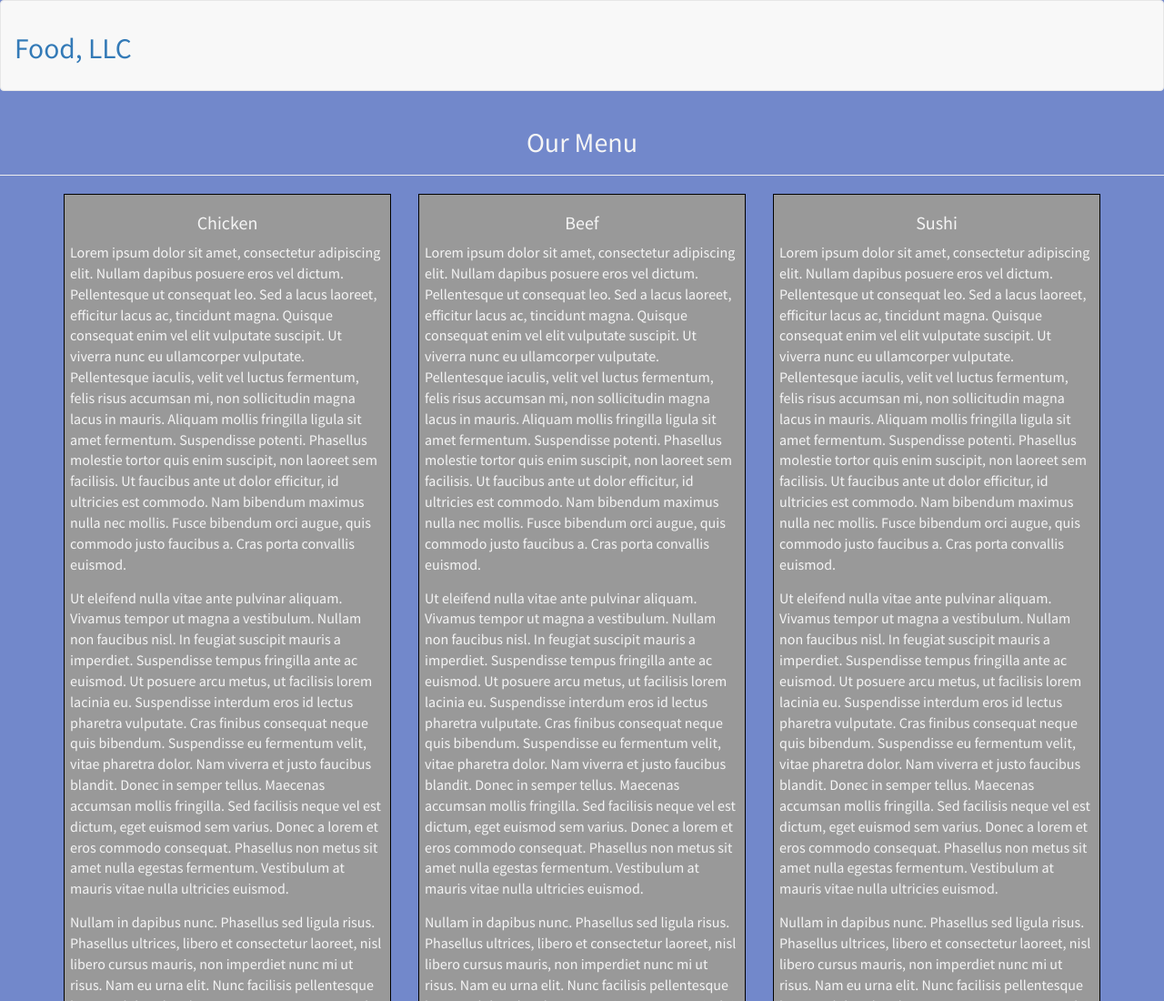
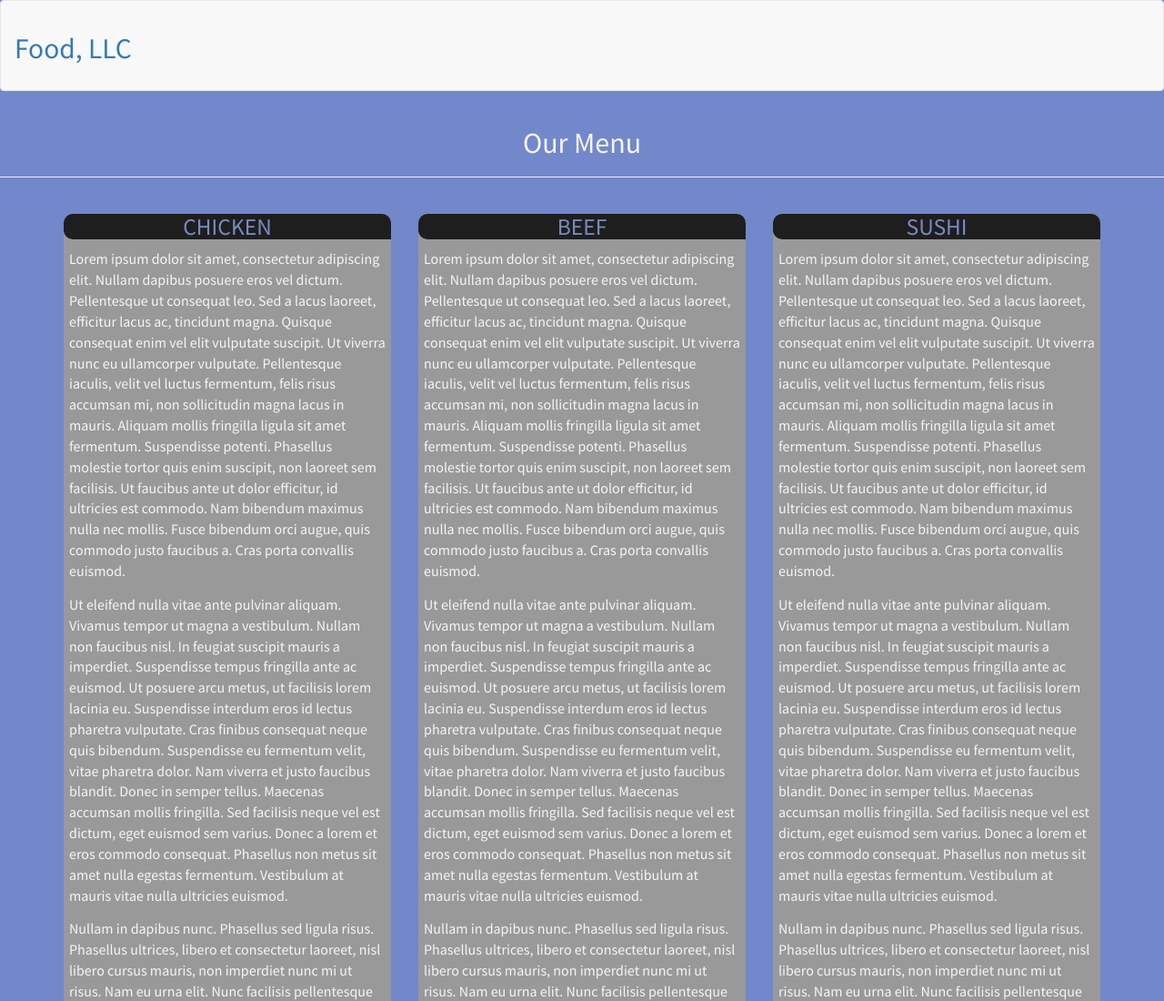
Before and after one commit to IrvingCF/coursera-test1, a plain HTML site: page module3-solution/index.html in a window 1280 px wide. Shown: the top 1100 px of the page at 91% size. Drawn offline with Linux system fonts and the light colour scheme.

Commit message:
Module 3 changes

```diff
--- a/module3-solution/css/styles.css
+++ b/module3-solution/css/styles.css
@@ -20,24 +20,8 @@ h1 {
     font-size: 1.75em;
  }
 
-h2 {
-	text-align: center;
-}
-
-section {
-    background-color: #999999;
-    border: 1px solid #000000;
-    margin: 0 0 25px 0;
-    padding: 0;
-    position: relative;
-}
-
-section h3 {
-    font-size: 1.25em;
-}
-
-section p {
-    padding: 0 6px 4px 6px;
+#nav-list a:hover {
+  background: #E7E7E7;
 }
 
 .navbar-header button.navbar-toggle,
@@ -50,6 +34,56 @@ section p {
     margin-top: 50px;
     margin-bottom: 15px;
 }
+
+h2 {
+    text-align: center;
+    font-size: 2em;
+}
+                /***END HEADER***/
+
+
+
+
+
+/***HOME PAGE***/
+
+section {
+    background-color: #999999;
+    border: 1px solid #000000;
+    margin: 0 0 25px 0;
+    padding: 0;
+    position: relative;
+}
+
+#chicken, #beef, #sushi {
+    border-radius: 10px;
+    border: none;
+}
+
+#chicken:hover, #beef:hover, #sushi:hover {
+    box-shadow: 0 1px 5px 1px #cccccc;
+}
+
+
+section h3 {
+    font-size: 1.25em;
+    position: relative;
+    bottom: 0;
+    right: 0;
+    width: 100%;
+    text-align: center;
+    font-size: 1.6em;
+    text-transform: uppercase;
+    background-color: #000;
+    color: #7288CB;
+    opacity: .8;
+    border-radius: 10px 10px 0 10px;
+}
+
+section p {
+    padding: 0 6px 4px 6px;
+}
+
 
 
 
```
